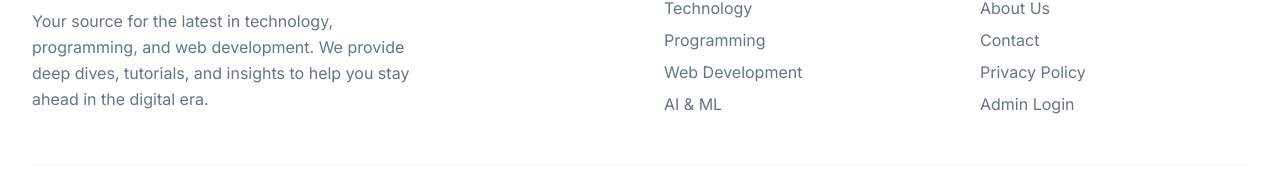
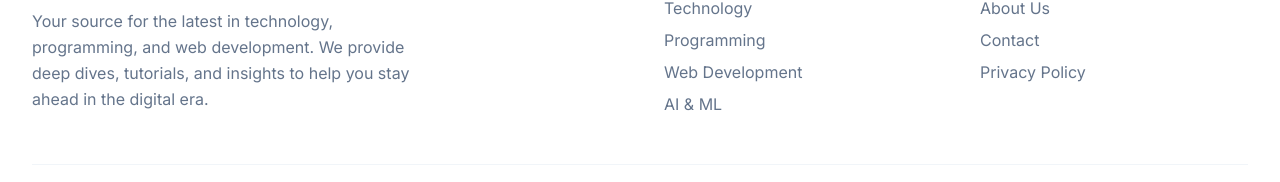
Before and after one commit to KMuduli/DigiEra, a React (Vite) app in the folder client/: page / in a window 1280 px wide. Shown: the part 1840-2022 px from the top of the page. Built offline with nearby package versions, Linux system fonts and the light colour scheme; no server answers; the HTML template or start-up script is replaced by a standard one.

Commit message:
style: remove admin login from footer

```diff
--- a/client/src/components/Footer.jsx
+++ b/client/src/components/Footer.jsx
@@ -27,7 +27,6 @@ const Footer = () => {
               <li><Link to="/" className="text-slate-500 hover:text-primary-600 transition-colors">About Us</Link></li>
               <li><Link to="/" className="text-slate-500 hover:text-primary-600 transition-colors">Contact</Link></li>
               <li><Link to="/" className="text-slate-500 hover:text-primary-600 transition-colors">Privacy Policy</Link></li>
-              <li><Link to="/admin/login" className="text-slate-500 hover:text-primary-600 transition-colors">Admin Login</Link></li>
             </ul>
           </div>
         </div>
```
